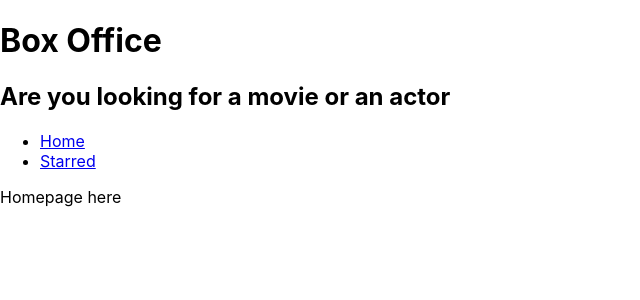
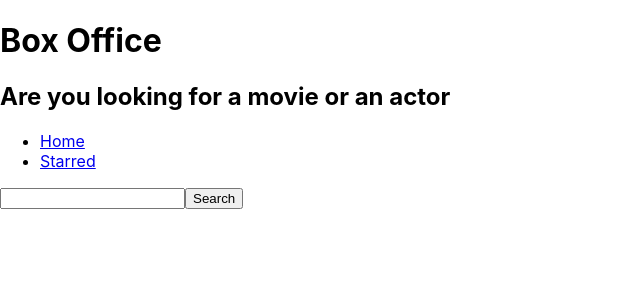
Before and after one commit to AzureMichael/box-office, a React (Create React App) app: page / in a window 1280 px wide. Shown: the top 300 px of the page, without its empty margins (0-640 px from the left). Built offline with nearby package versions, Linux system fonts and the light colour scheme; the HTML template or start-up script is replaced by a standard one.

Commit message:
Added Search API connection and search bar

```diff
--- a/src/components/routes/Home.js
+++ b/src/components/routes/Home.js
@@ -1,8 +1,33 @@
 import React from 'react';
+import { useState } from 'react';
 import MainPageLayout from '../layouts/MainPageLayout';
 
 const Home = () => {
-    return ( <MainPageLayout>Homepage here</MainPageLayout> );
+    const [input, setInput] = useState('');
+
+    const onInputChange = (event) => {
+        setInput(event.target.value)
+    }
+
+    const onSearch = () => {
+        // https://api.tvmaze.com/search/shows?q=girls
+        fetch(`https://api.tvmaze.com/search/shows?q=${input}`)
+        .then(response => response.json())
+        .then(resultJson => console.log(resultJson))
+    }
+
+    const onKeyDown = (event) => {
+        if(event.keyCode === 13){
+            onSearch(input)
+        }
+    }
+
+    return (
+        <MainPageLayout>
+            <input type="text" onChange={onInputChange} onKeyDown={onKeyDown} value={input}/>
+            <button type='button' onClick={onSearch}>Search</button>
+        </MainPageLayout>
+    );
 }
 
 export default Home;
```
